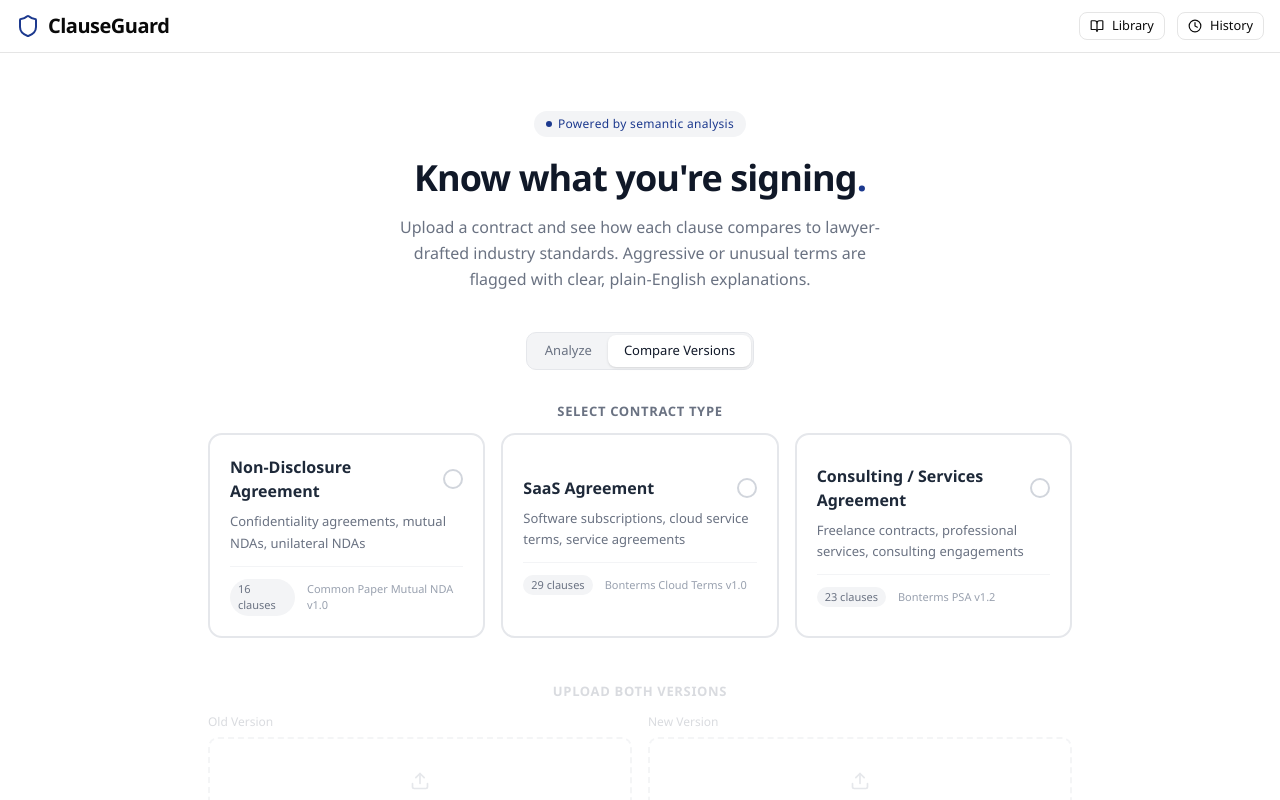
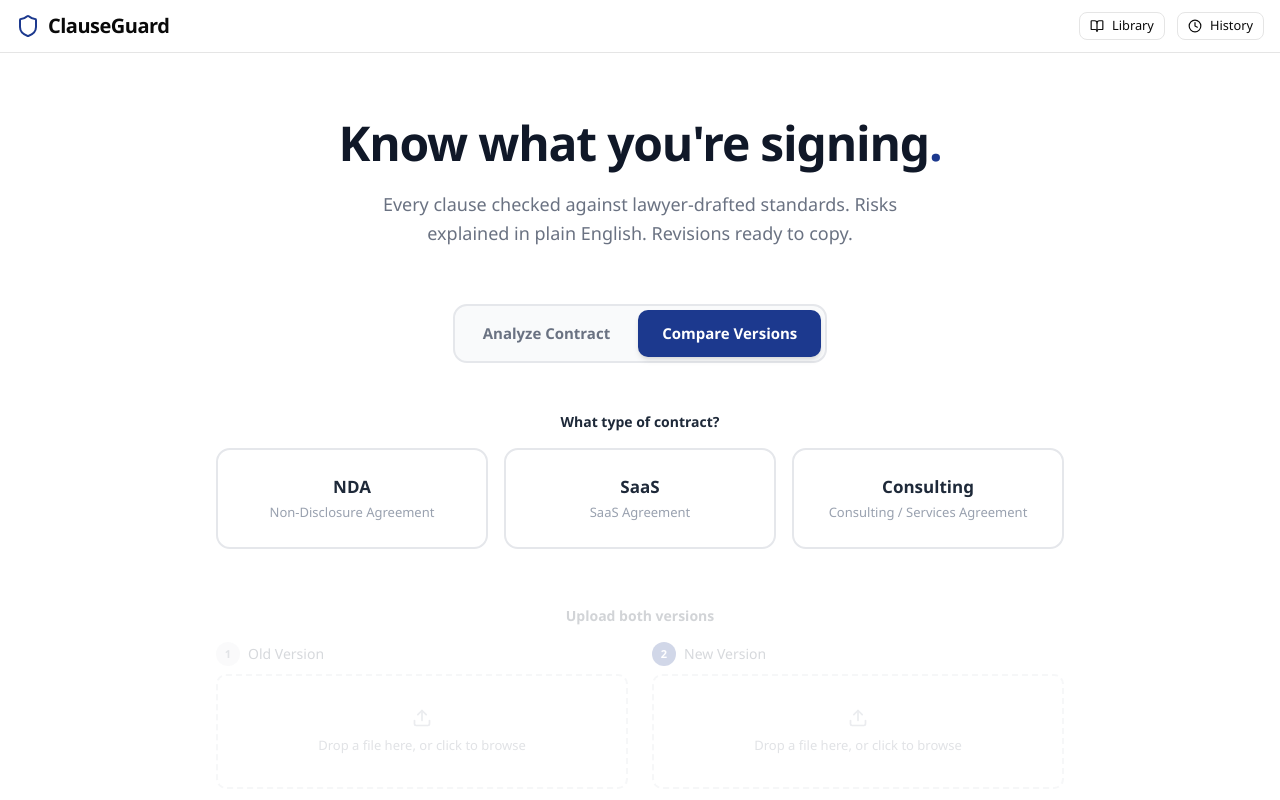
Before and after one commit to Aaryan126/ClauseGuard, a Next.js app: page / in a window 1280 px wide. Both pictures are taken after a click on the button "Compare Versions". Built offline with nearby package versions, Linux system fonts and the light colour scheme.

Commit message:
landing-page

```diff
--- a/src/app/page.tsx
+++ b/src/app/page.tsx
@@ -350,42 +350,37 @@ export default function Home() {
       {view !== "report" && view !== "compare-report" && (
         <div className="flex-1 overflow-auto">
           {view === "select-type" && (
-            <div className="max-w-4xl mx-auto px-4 py-14">
+            <div className="max-w-4xl mx-auto px-6 py-16">
               {/* Hero */}
-              <div className="text-center">
-                <div className="inline-flex items-center gap-1.5 bg-blue-950/5 dark:bg-blue-900/20 text-blue-900 dark:text-blue-300 px-3 py-1 rounded-full text-[12px] font-medium mb-5 tracking-wide">
-                  <span className="w-1.5 h-1.5 rounded-full bg-blue-900 dark:bg-blue-400" />
-                  Powered by semantic analysis
-                </div>
-                <h1 className="text-4xl font-extrabold tracking-tight text-gray-900 dark:text-gray-100 leading-[1.15]">
+              <div className="text-center mb-14">
+                <h1 className="text-5xl font-extrabold tracking-tight text-gray-900 dark:text-gray-100 leading-[1.1]">
                   Know what you&apos;re signing<span className="text-blue-900 dark:text-blue-400">.</span>
                 </h1>
-                <p className="text-[16px] text-gray-500 max-w-lg mx-auto leading-relaxed mt-4">
-                  Upload a contract and see how each clause compares to lawyer-drafted
-                  industry standards. Aggressive or unusual terms are flagged
-                  with clear, plain-English explanations.
+                <p className="text-[18px] text-gray-500 max-w-xl mx-auto leading-relaxed mt-5">
+                  Every clause checked against lawyer-drafted standards.
+                  Risks explained in plain English. Revisions ready to copy.
                 </p>
               </div>
 
-              {/* Mode toggle */}
-              <div className="mt-10 flex justify-center">
-                <div className="inline-flex rounded-lg border border-gray-200 dark:border-gray-800 p-0.5 bg-gray-100 dark:bg-gray-900">
+              {/* Mode toggle — large, prominent */}
+              <div className="flex justify-center mb-12">
+                <div className="inline-flex rounded-xl border-2 border-gray-200 dark:border-gray-800 p-1 bg-gray-50 dark:bg-gray-900 gap-1">
                   <button
                     onClick={() => setMode("analyze")}
-                    className={`px-4 py-1.5 text-[13px] font-medium rounded-md transition-all cursor-pointer ${
+                    className={`px-6 py-3 text-[15px] font-semibold rounded-lg transition-all duration-200 cursor-pointer ${
                       mode === "analyze"
-                        ? "bg-white dark:bg-gray-800 text-gray-900 dark:text-gray-100 shadow-sm"
-                        : "text-gray-500 hover:text-gray-700 dark:hover:text-gray-300"
+                        ? "bg-blue-900 text-white shadow-md dark:bg-blue-700"
+                        : "text-gray-500 hover:text-gray-800 hover:bg-white dark:hover:text-gray-200 dark:hover:bg-gray-800"
                     }`}
                   >
-                    Analyze
+                    Analyze Contract
                   </button>
                   <button
                     onClick={() => setMode("compare")}
-                    className={`px-4 py-1.5 text-[13px] font-medium rounded-md transition-all cursor-pointer ${
+                    className={`px-6 py-3 text-[15px] font-semibold rounded-lg transition-all duration-200 cursor-pointer ${
                       mode === "compare"
-                        ? "bg-white dark:bg-gray-800 text-gray-900 dark:text-gray-100 shadow-sm"
-                        : "text-gray-500 hover:text-gray-700 dark:hover:text-gray-300"
+                        ? "bg-blue-900 text-white shadow-md dark:bg-blue-700"
+                        : "text-gray-500 hover:text-gray-800 hover:bg-white dark:hover:text-gray-200 dark:hover:bg-gray-800"
                     }`}
                   >
                     Compare Versions
@@ -394,9 +389,9 @@ export default function Home() {
               </div>
 
               {/* Contract type selection */}
-              <div className="mt-8">
-                <p className="text-[13px] font-semibold text-gray-500 dark:text-gray-400 mb-3 text-center uppercase tracking-wider">
-                  Select contract type
+              <div>
+                <p className="text-[14px] font-semibold text-gray-800 dark:text-gray-200 mb-4 text-center">
+                  What type of contract?
                 </p>
                 <div className="grid grid-cols-1 sm:grid-cols-3 gap-4">
                   {CONTRACT_OPTIONS.map((option) => {
@@ -405,33 +400,16 @@ export default function Home() {
                       <button
                         key={option.type}
                         onClick={() => handleTypeSelected(option.type)}
-                        className={`group text-left rounded-xl border-2 p-5 transition-all duration-200 cursor-pointer ${
+                        className={`group text-center rounded-xl border-2 px-4 py-6 transition-all duration-200 cursor-pointer ${
                           isActive
-                            ? "border-blue-900 bg-blue-950/5 dark:border-blue-400 dark:bg-blue-900/15 shadow-sm"
+                            ? "border-blue-900 bg-blue-950/5 dark:border-blue-400 dark:bg-blue-900/15 shadow-md"
                             : "border-gray-200 dark:border-gray-800 hover:border-gray-300 hover:shadow-sm dark:hover:border-gray-700"
                         }`}
                       >
-                        <div className="flex items-center justify-between">
-                          <span className={`text-[16px] font-bold ${isActive ? "text-blue-900 dark:text-blue-300" : "text-gray-800 dark:text-gray-200"}`}>
-                            {option.label}
-                          </span>
-                          <span className={`w-5 h-5 rounded-full border-2 flex items-center justify-center flex-shrink-0 transition-colors ${
-                            isActive ? "border-blue-900 bg-blue-900 dark:border-blue-400 dark:bg-blue-400" : "border-gray-300 dark:border-gray-600 group-hover:border-gray-400"
-                          }`}>
-                            {isActive && <span className="w-2 h-2 rounded-full bg-white dark:bg-gray-900" />}
-                          </span>
-                        </div>
-                        <p className="text-[13px] text-gray-500 mt-2 leading-relaxed">{option.description}</p>
-                        <div className="flex items-center gap-3 mt-3 pt-3 border-t border-gray-100 dark:border-gray-800">
-                          <span className={`text-[11px] font-medium px-2 py-0.5 rounded-full ${
-                            isActive
-                              ? "bg-blue-900/10 text-blue-900 dark:bg-blue-900/30 dark:text-blue-300"
-                              : "bg-gray-100 text-gray-500 dark:bg-gray-800 dark:text-gray-400"
-                          }`}>
-                            {option.clauseCount} clauses
-                          </span>
-                          <span className="text-[11px] text-gray-400">{option.standards}</span>
-                        </div>
+                        <span className={`text-[17px] font-bold block ${isActive ? "text-blue-900 dark:text-blue-300" : "text-gray-800 dark:text-gray-200"}`}>
+                          {option.shortLabel}
+                        </span>
+                        <p className="text-[13px] text-gray-400 mt-1">{option.label}</p>
                       </button>
                     );
                   })}
@@ -439,72 +417,80 @@ export default function Home() {
               </div>
 
               {/* Upload zone(s) */}
-              <div ref={uploadRef} className={`mt-10 transition-all duration-300 ${contractType ? "opacity-100 translate-y-0" : "opacity-25 translate-y-1 pointer-events-none"}`}>
+              <div ref={uploadRef} className={`mt-12 transition-all duration-500 ${contractType ? "opacity-100 translate-y-0" : "opacity-20 translate-y-2 pointer-events-none"}`}>
                 {mode === "analyze" ? (
-                  <>
-                    <p className="text-[13px] font-semibold text-gray-500 dark:text-gray-400 mb-3 text-center uppercase tracking-wider">
-                      Upload document
+                  <div className="max-w-2xl mx-auto">
+                    <p className="text-[14px] font-semibold text-gray-800 dark:text-gray-200 mb-4 text-center">
+                      Upload your contract
                     </p>
                     <UploadZone onFileSelected={handleFileSelected} isAnalyzing={false} active={!!contractType} />
-                    <p className="text-[12px] text-gray-400 text-center mt-2.5">
+                    <p className="text-[13px] text-gray-400 text-center mt-3">
                       PDF, DOCX, or TXT — up to 10 MB
                     </p>
-                  </>
+                  </div>
                 ) : (
-                  <>
-                    <p className="text-[13px] font-semibold text-gray-500 dark:text-gray-400 mb-3 text-center uppercase tracking-wider">
+                  <div>
+                    <p className="text-[14px] font-semibold text-gray-800 dark:text-gray-200 mb-4 text-center">
                       Upload both versions
                     </p>
-                    <div className="grid grid-cols-2 gap-4">
-                      <div>
-                        <p className="text-[12px] font-medium text-gray-500 mb-1.5">Old Version</p>
+                    <div className="grid grid-cols-2 gap-6">
+                      <div className="space-y-2">
+                        <div className="flex items-center gap-2 mb-2">
+                          <span className="w-6 h-6 rounded-full bg-gray-200 dark:bg-gray-700 flex items-center justify-center text-[11px] font-bold text-gray-500">1</span>
+                          <p className="text-[14px] font-medium text-gray-700 dark:text-gray-300">Old Version</p>
+                        </div>
                         <UploadZone
                           onFileSelected={(f) => setCompareFileA(f)}
                           isAnalyzing={false}
                           active={!!contractType}
                         />
                         {compareFileA && (
-                          <p className="text-[11px] text-emerald-600 mt-1.5 truncate">{compareFileA.name}</p>
+                          <p className="text-[12px] text-emerald-600 truncate">{compareFileA.name}</p>
                         )}
                       </div>
-                      <div>
-                        <p className="text-[12px] font-medium text-gray-500 mb-1.5">New Version</p>
+                      <div className="space-y-2">
+                        <div className="flex items-center gap-2 mb-2">
+                          <span className="w-6 h-6 rounded-full bg-blue-900 dark:bg-blue-700 flex items-center justify-center text-[11px] font-bold text-white">2</span>
+                          <p className="text-[14px] font-medium text-gray-700 dark:text-gray-300">New Version</p>
+                        </div>
                         <UploadZone
                           onFileSelected={(f) => setCompareFileB(f)}
                           isAnalyzing={false}
                           active={!!contractType}
                         />
                         {compareFileB && (
-                          <p className="text-[11px] text-emerald-600 mt-1.5 truncate">{compareFileB.name}</p>
+                          <p className="text-[12px] text-emerald-600 truncate">{compareFileB.name}</p>
                         )}
                       </div>
                     </div>
                     {compareFileA && compareFileB && (
-                      <div className="mt-4 text-center">
-                        <Button onClick={handleCompare}>
-                          <ArrowRight className="w-4 h-4 mr-1.5" />
+                      <div className="mt-6 text-center">
+                        <button
+                          onClick={handleCompare}
+                          className="px-8 py-3 bg-blue-900 text-white text-[15px] font-semibold rounded-lg hover:bg-blue-950 transition-colors cursor-pointer shadow-md"
+                        >
                           Compare Versions
-                        </Button>
+                        </button>
                       </div>
                     )}
-                    <p className="text-[12px] text-gray-400 text-center mt-2.5">
+                    <p className="text-[13px] text-gray-400 text-center mt-3">
                       Same file format for both — PDF, DOCX, or TXT
                     </p>
-                  </>
+                  </div>
                 )}
               </div>
 
               {/* How it works */}
-              <div className="mt-16 pt-10 border-t border-gray-200 dark:border-gray-800">
-                <p className="text-[12px] font-semibold text-gray-400 mb-6 text-center uppercase tracking-wider">
+              <div className="mt-20 pt-12 border-t border-gray-200 dark:border-gray-800">
+                <p className="text-[13px] font-semibold text-gray-400 mb-8 text-center uppercase tracking-wider">
                   How it works
                 </p>
-                <div className="grid grid-cols-1 md:grid-cols-3 gap-8">
+                <div className="grid grid-cols-1 md:grid-cols-3 gap-10">
                   {[
                     {
                       number: "01",
                       title: "Compare",
-                      desc: "Each clause is embedded and compared against 68 lawyer-drafted standard templates using semantic similarity.",
+                      desc: "Each clause is matched against 68 lawyer-drafted standard templates and scored by AI for functional equivalence.",
                     },
                     {
                       number: "02",
@@ -513,18 +499,18 @@ export default function Home() {
                     },
                     {
                       number: "03",
-                      title: "Explain",
-                      desc: "Flagged clauses get a plain-English explanation of the risk, what a standard version looks like, and the specific rule triggered.",
+                      title: "Act",
+                      desc: "Get plain-English explanations, concrete negotiation advice, and copy-ready revised clauses for anything flagged.",
                     },
                   ].map((item) => (
                     <div key={item.title} className="text-center">
-                      <span className="text-[28px] font-extrabold text-blue-900/20 dark:text-blue-400/20">
+                      <span className="text-[32px] font-extrabold text-blue-900/15 dark:text-blue-400/15">
                         {item.number}
                       </span>
-                      <h3 className="text-[15px] font-bold text-gray-800 dark:text-gray-200 mt-1">
+                      <h3 className="text-[17px] font-bold text-gray-800 dark:text-gray-200 mt-1">
                         {item.title}
                       </h3>
-                      <p className="text-[13px] text-gray-500 mt-2 leading-relaxed">
+                      <p className="text-[14px] text-gray-500 mt-2 leading-relaxed">
                         {item.desc}
                       </p>
                     </div>
@@ -533,8 +519,8 @@ export default function Home() {
               </div>
 
               {/* Trust bar */}
-              <div className="mt-12 text-center">
-                <p className="text-[11px] text-gray-400">
+              <div className="mt-14 text-center">
+                <p className="text-[12px] text-gray-400">
                   Standards sourced from{" "}
                   <span className="font-medium text-gray-500">Common Paper</span> and{" "}
                   <span className="font-medium text-gray-500">Bonterms</span>{" "}
--- a/src/components/detail-panel.tsx
+++ b/src/components/detail-panel.tsx
@@ -247,7 +247,7 @@ export function DetailPanel({ clauses, missingClauses, contractType, selectedInd
         {activeTab === "suggestions" && (
           <div>
             <div className="px-4 py-3 border-b border-gray-100">
-              <p className="text-[12px] text-gray-500 leading-relaxed">
+              <p className="text-[12px] text-blue-900/70 dark:text-blue-400/70 leading-relaxed">
                 Standard clauses commonly found in this type of contract that may be worth including.
               </p>
             </div>
--- a/src/components/history-dropdown.tsx
+++ b/src/components/history-dropdown.tsx
@@ -96,7 +96,6 @@ export function HistoryDropdown({ onSelect }: HistoryDropdownProps) {
                   className="w-full text-left px-3 py-2.5 hover:bg-gray-50 dark:hover:bg-gray-900 transition-colors cursor-pointer group border-b border-gray-50 dark:border-gray-900 last:border-b-0 disabled:opacity-50"
                 >
                   <div className="flex items-center gap-2.5">
-                    <span className={`w-2 h-2 rounded-full flex-shrink-0 ${worstDot(entry.report.summary)}`} />
                     <div className="flex-1 min-w-0">
                       <p className="text-[13px] font-medium text-gray-800 dark:text-gray-200 truncate">
                         {entry.isComparison ? `${entry.fileName} vs ${entry.fileNameB}` : entry.fileName}
@@ -105,21 +104,11 @@ export function HistoryDropdown({ onSelect }: HistoryDropdownProps) {
                         <span>{date.toLocaleDateString(undefined, { month: "short", day: "numeric" })}</span>
                         <span>·</span>
                         {entry.isComparison ? (
-                          <span className="text-blue-900/60 font-medium">Comparison</span>
+                          <span className="text-blue-900/60 dark:text-blue-400/60 font-medium">Comparison</span>
                         ) : (
                           <span>{entry.report.totalClauses} clauses</span>
                         )}
-                        <span>·</span>
-                        <span className="flex items-center gap-1">
-                          {entry.report.summary.red > 0 && (
-                            <span className="text-red-500">{entry.report.summary.red}R</span>
-                          )}
-                          {entry.report.summary.yellow > 0 && (
-                            <span className="text-amber-500">{entry.report.summary.yellow}Y</span>
-                          )}
-                          <span className="text-emerald-500">{entry.report.summary.green}G</span>
-                        </span>
-                        {isLoading && <span className="text-blue-500">Loading...</span>}
+                        {isLoading && <span className="text-blue-500 ml-1">Loading...</span>}
                       </div>
                     </div>
                     <span
```
